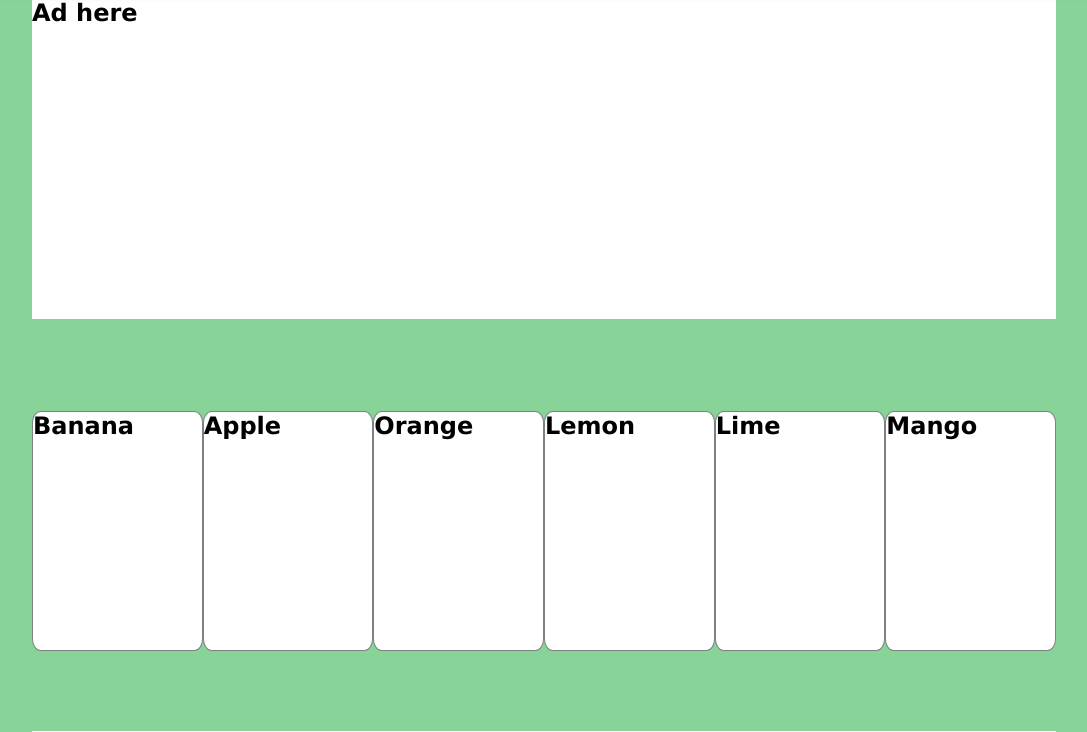
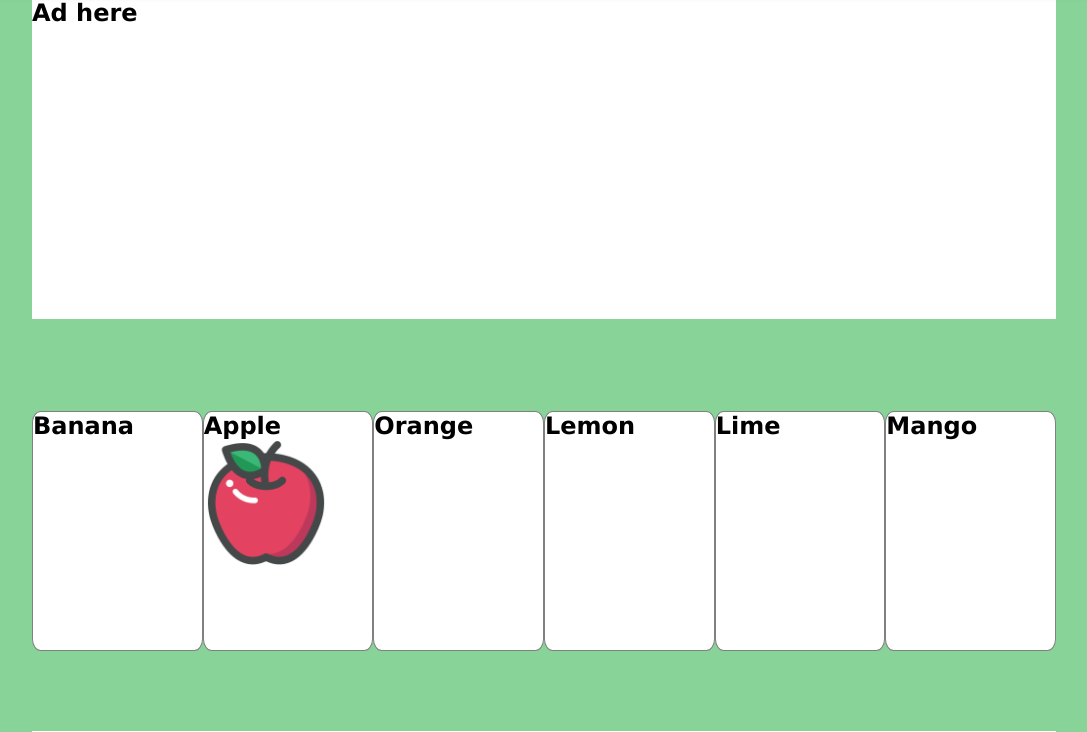
Before and after one commit to venajustin/OnlineFoodStore, a PHP site: page /templates/home.php in a window 1280 px wide. Shown: the part 89-821 px from the top of the page, without its empty margins (96-1183 px from the left). Run offline with PHP 8.4, Linux system fonts and the light colour scheme; the visitor is signed in with stand-in values (Sample User, id 1).

Commit message:
testing apple icon to see if it works/show up
it works, just gotta format it now

```diff
--- a/templates/home.php
+++ b/templates/home.php
@@ -53,6 +53,7 @@ unset($_SESSION["login_error"]);
 			</div>
 			<div class="itemTile">
 				<h2>Apple</h2>
+				<img src="food/freshproduce/apple.png" style="width: 125px;">
 			</div>
 			<div class="itemTile">
 				<h2>Orange</h2>
```
